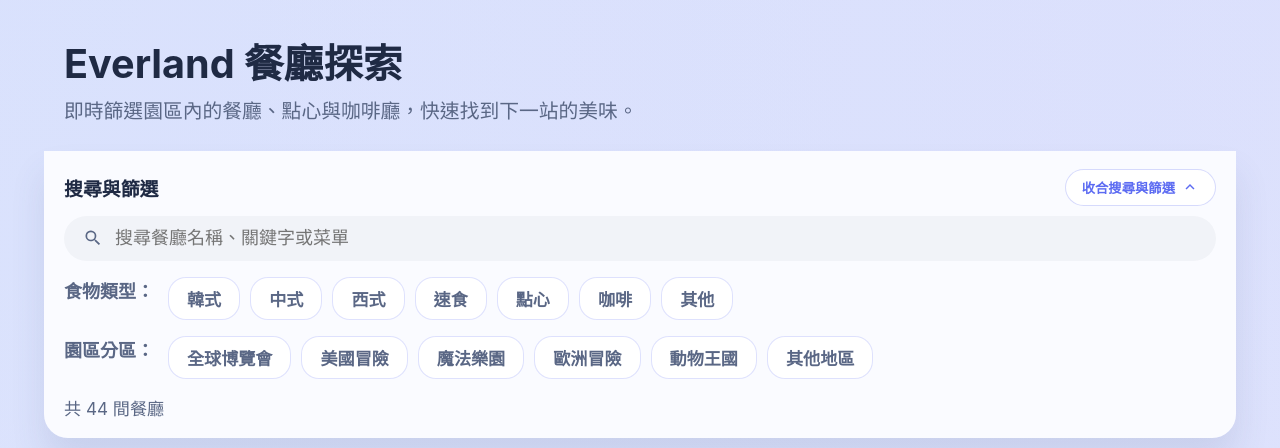
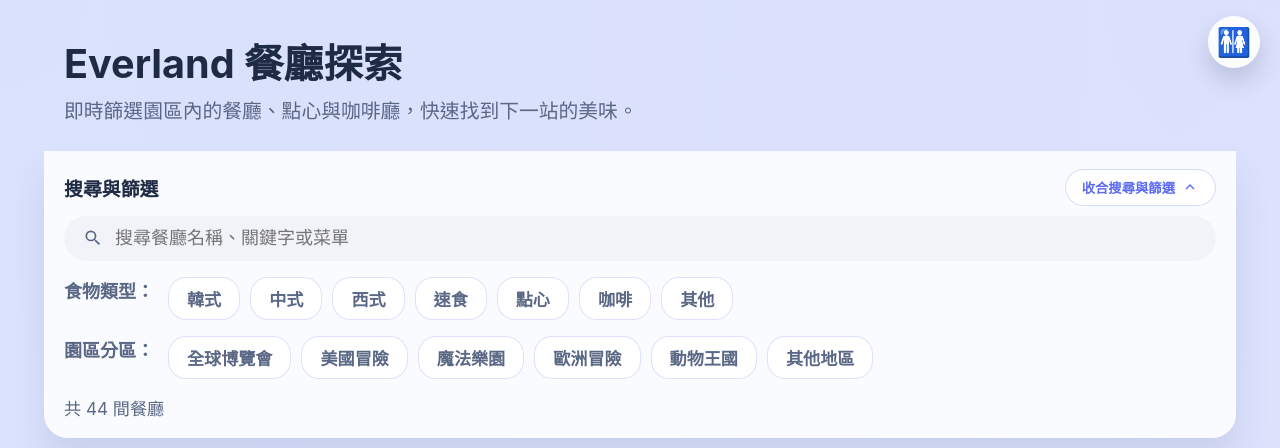
Before and after one commit to hanmax214094/everland-info, a plain HTML site: page index.html in a window 1280 px wide. Shown: the top 448 px of the page. Drawn offline with nearby package versions, Linux system fonts and the light colour scheme.

Commit message:
Use app-deep link for restroom shortcut

```diff
--- a/app.js
+++ b/app.js
@@ -249,6 +249,13 @@
             const { app, web } = this.buildNaverMapUrls(restaurant);
             this.openNaverMap(app, web);
         },
+        handleOpenRestroomSearch() {
+            const keyword = '화장실';
+            const encodedKeyword = encodeURIComponent(keyword);
+            const appUrl = `nmap://search?query=${encodedKeyword}&appname=com.max.everland`;
+            const webUrl = `https://map.naver.com/p/search/${encodedKeyword}`;
+            this.openNaverMap(appUrl, webUrl);
+        },
         openNaverMap(url, webUrl) {
             const start = new Date().getTime();
             window.location.href = url;
--- a/index.html
+++ b/index.html
@@ -33,6 +33,36 @@
                         var(--bg-color);
             color: var(--text-color);
             margin: 0;
+        }
+
+        .naver-map-link {
+            position: fixed;
+            top: 16px;
+            right: 20px;
+            width: 52px;
+            height: 52px;
+            display: inline-flex;
+            align-items: center;
+            justify-content: center;
+            border-radius: 999px;
+            background: rgba(255, 255, 255, 0.9);
+            box-shadow: 0 12px 24px rgba(31, 42, 68, 0.18);
+            color: var(--accent-color);
+            font-size: 28px;
+            text-decoration: none;
+            transition: transform 0.2s ease, box-shadow 0.2s ease, background 0.2s ease;
+            z-index: 400;
+            border: none;
+            cursor: pointer;
+            padding: 0;
+        }
+
+        .naver-map-link:hover,
+        .naver-map-link:focus-visible {
+            transform: translateY(-2px);
+            box-shadow: 0 16px 32px rgba(31, 42, 68, 0.24);
+            background: #fff;
+            outline: none;
         }
 
         #app {
@@ -815,6 +845,14 @@
 </head>
 <body>
     <div id="app">
+        <button
+            type="button"
+            class="naver-map-link"
+            @click="handleOpenRestroomSearch"
+            aria-label="在 NAVER MAP 搜尋 화장실"
+        >
+            <span aria-hidden="true">🚻</span>
+        </button>
         <div class="page-container">
             <header>
                 <h1 class="page-title">Everland 餐廳探索</h1>
```
